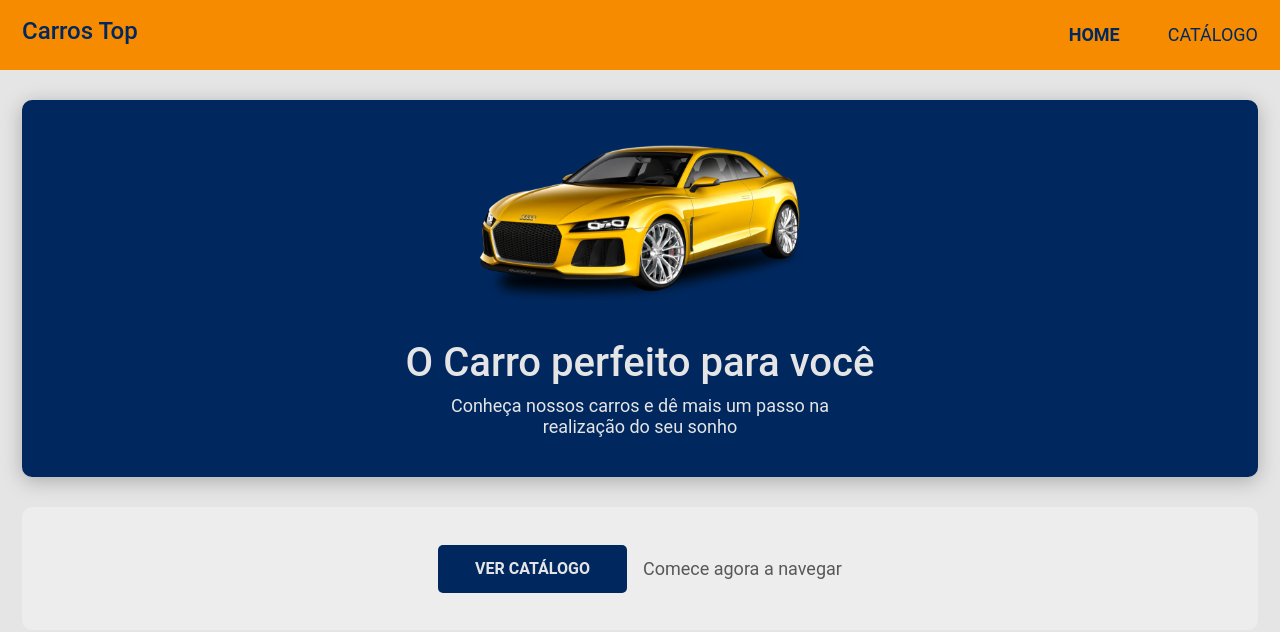
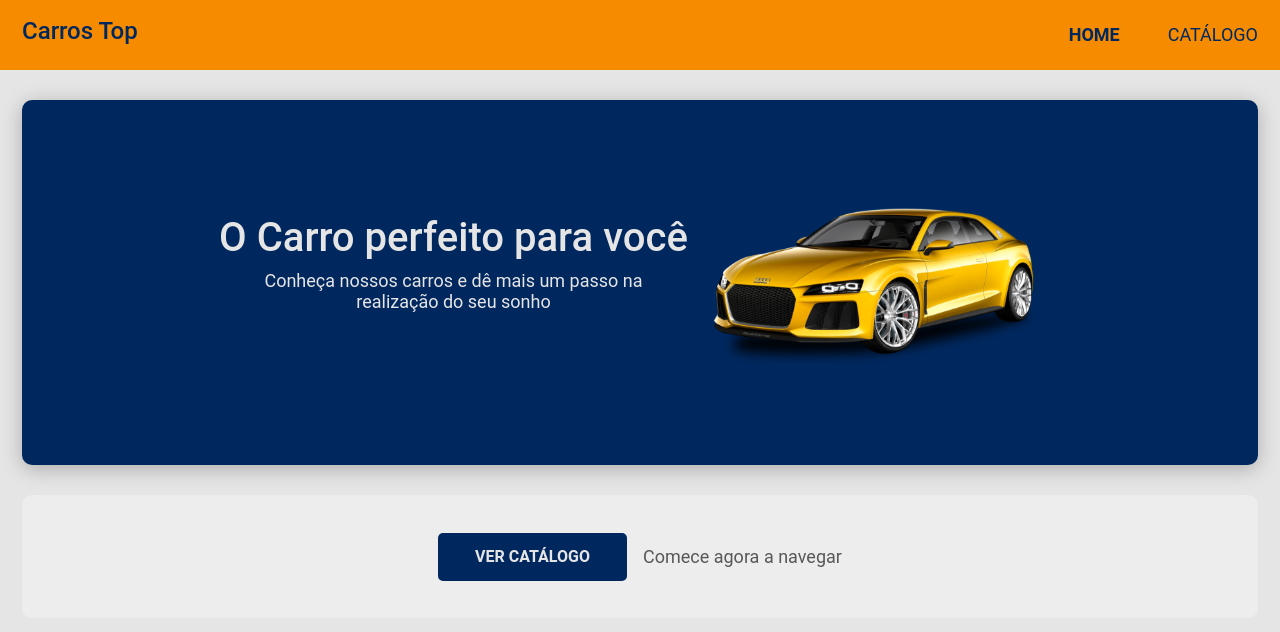
Before and after one commit to williamcamasil/reactts_devsuperior_01, a React (Create React App) app in the folder frontweb/: page / in a window 1280 px wide. Shown: the top 632 px of the page. Built offline with nearby package versions, Linux system fonts and the light colour scheme.

Commit message:
feat: add media screen

```diff
--- a/frontweb/src/pages/Home/styles.scss
+++ b/frontweb/src/pages/Home/styles.scss
@@ -56,3 +56,20 @@
         color: $text-color;
     }
 }
+
+@media screen and (min-width: 768px) {
+
+}
+
+@media screen and (min-width: 992px) {
+
+}
+
+@media screen and (min-width: 1280px) {
+    .main-panel {
+        // display: flex;
+        flex-direction: row-reverse;
+        justify-content: center;
+        height: 365px;
+    }
+}
```
Also changed, not shown: 1 other file (tests, documents, lock files or other folders).
